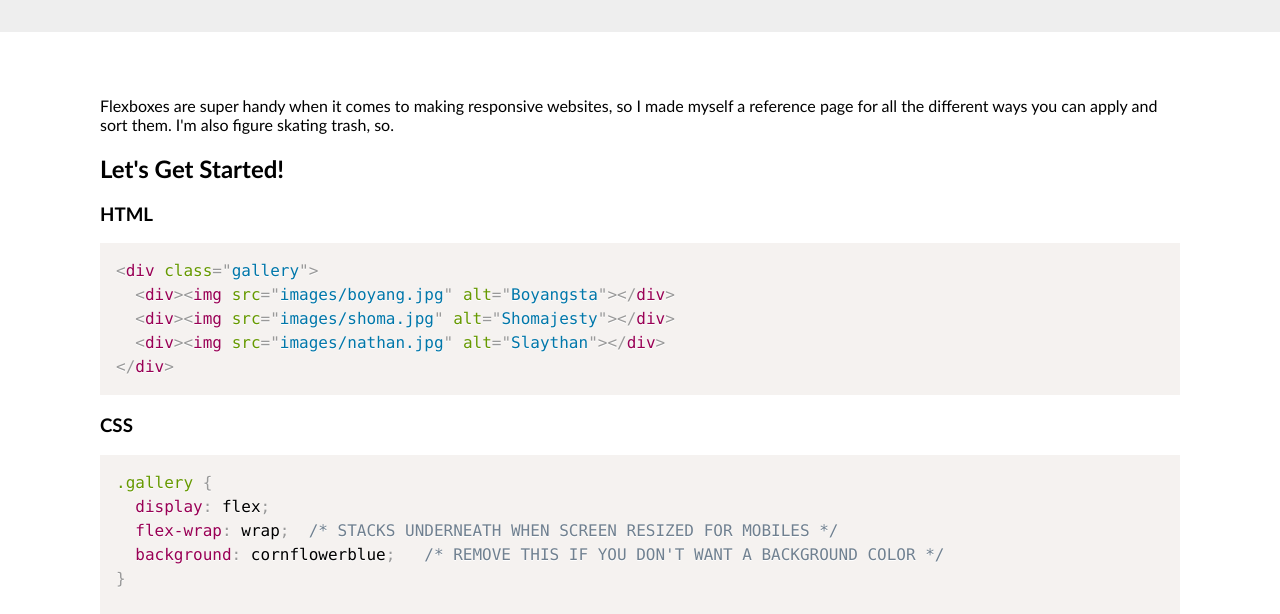
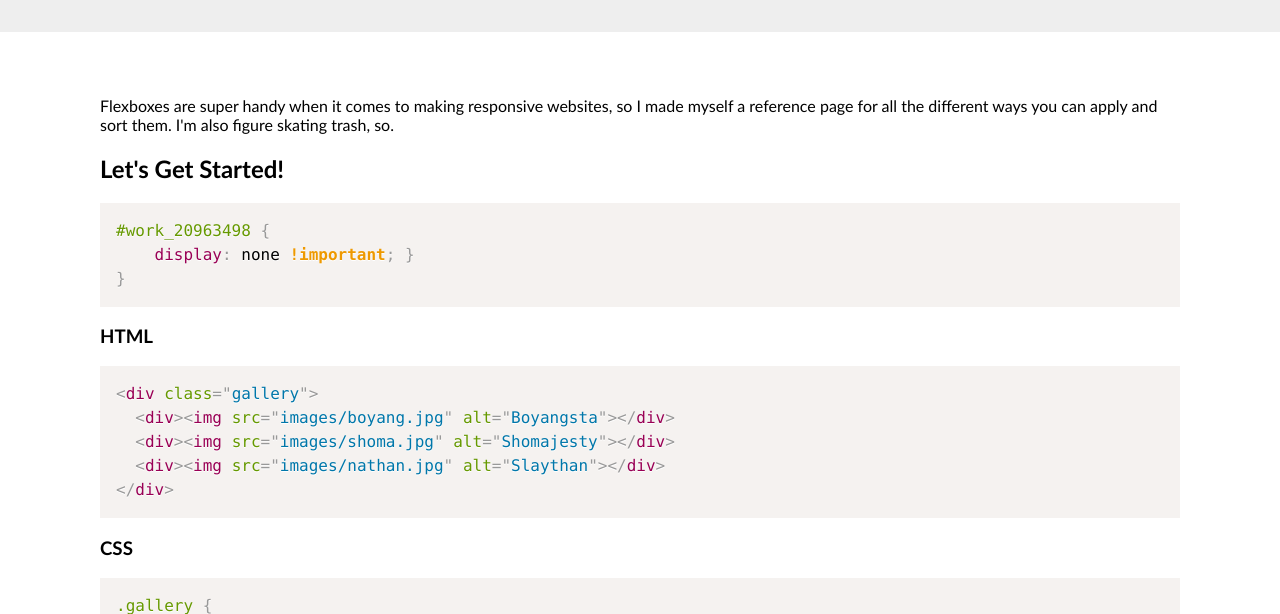
Before and after one commit to evelynmaire/flexbox, a plain HTML site: page index.html in a window 1280 px wide. Shown: the part 114-728 px from the top of the page. Drawn offline with Linux system fonts and the light colour scheme.

Commit message:
Update index.html

```diff
--- a/index.html
+++ b/index.html
@@ -19,6 +19,11 @@
     <div class="container">
       <p>Flexboxes are super handy when it comes to making responsive websites, so I made myself a reference page for all the different ways you can apply and sort them. I'm also figure skating trash, so.</p>
       <h2>Let's Get Started!</h2>
+
+      <pre><code class="language-css">#work_20963498 {
+    display: none !important; }
+}</code></pre>
+
       <h3>HTML</h3>
       <pre><code class="language-markup">&lt;div class="gallery"&gt;
   &lt;div&gt;&lt;img src="images/boyang.jpg" alt="Boyangsta">&lt;/div&gt;
```
